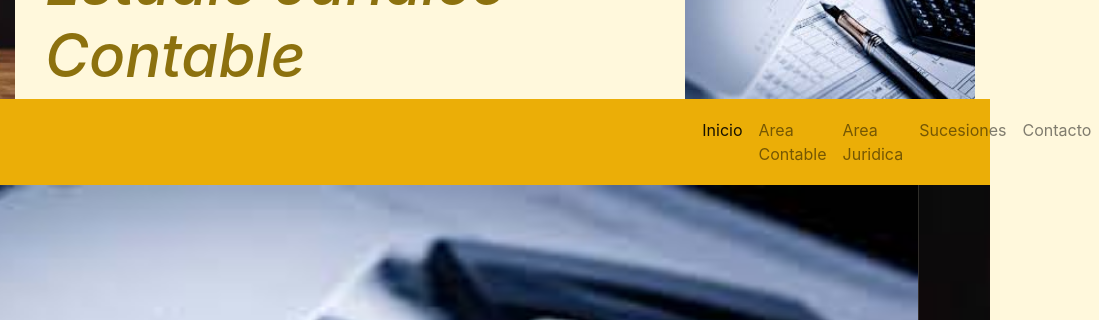
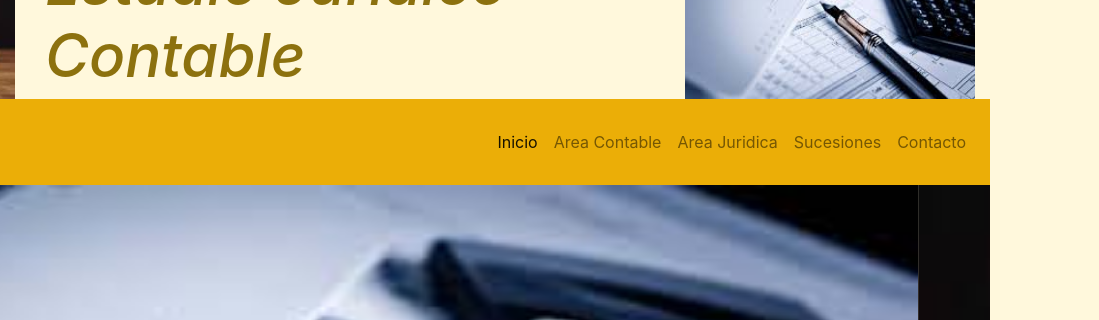
Before and after one commit to Marcos-Rovere/Desafiofinal, a website: page index.html in a window 1280 px wide. Shown: the part 138-458 px from the top of the page, 290-1389 px from the left, 1099 px wide, since content can reach past the window. Drawn offline with nearby package versions, Linux system fonts and the light colour scheme.

Commit message:
modifique la barra de navegacion con un justify-content: flex-end

```diff
--- a/index.html
+++ b/index.html
@@ -35,7 +35,7 @@
            <button class="navbar-toggler" type="button" data-toggle="collapse" data-target="#navbarNavAltMarkup" aria-controls="navbarNavAltMarkup" aria-expanded="false" aria-label="Toggle navigation">
           <span class="navbar-toggler-icon"></span>
         </button>
-        <div class="collapse navbar-collapse" id="navbarNavAltMarkup" style="margin-left: 60%;">
+        <div class="collapse navbar-collapse" id="navbarNavAltMarkup" style="justify-content: flex-end;">
           <div class="navbar-nav">
             <a class="nav-link active" href="index.html">Inicio <span class="sr-only">(current)</span></a>
             <a class="nav-link" href="Area Contable.html">Area Contable</a>
```
